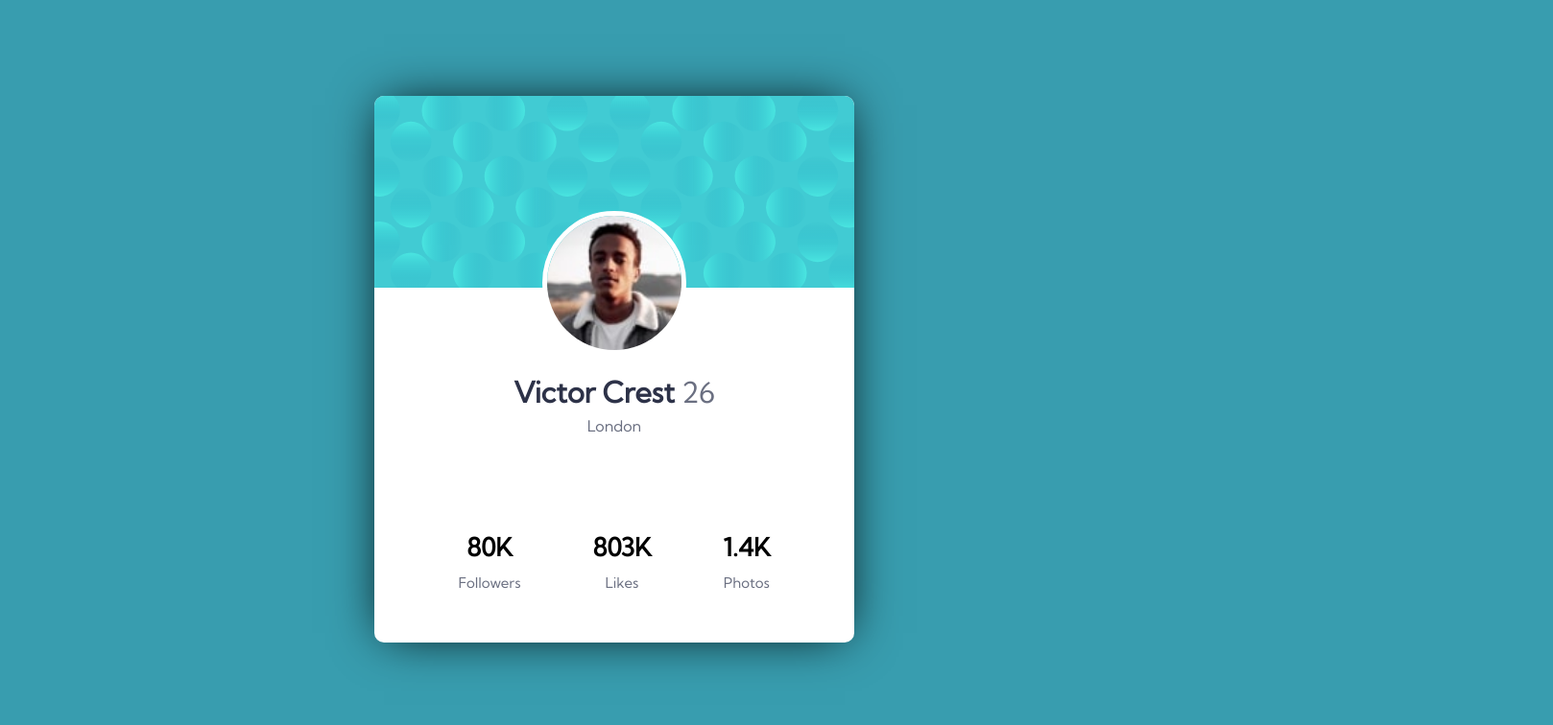
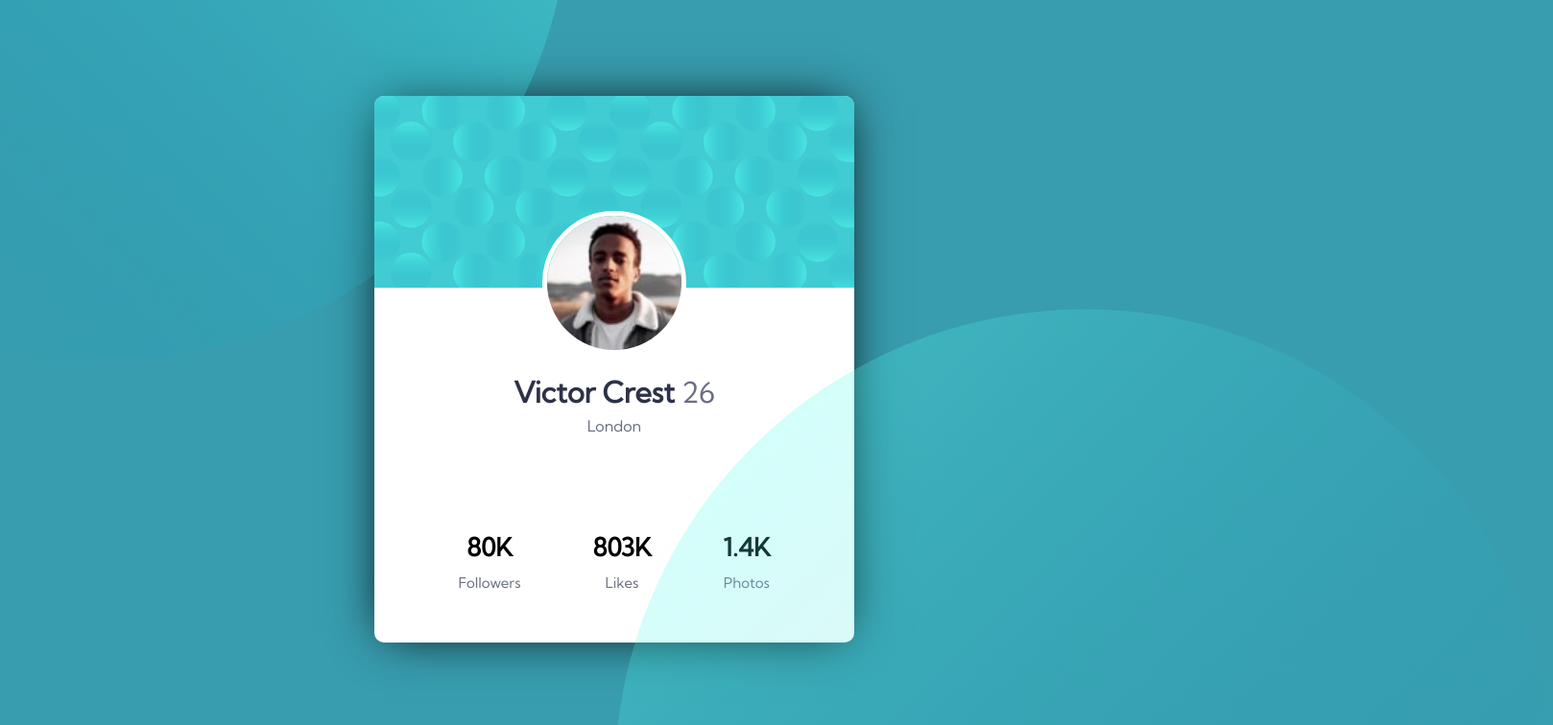
Before and after one commit to Jane72-boop/challenge-4, a plain HTML site: page index.html in a window 1280 px wide. Shown: the top 756 px of the page at 96% size, 1618 px wide, since content can reach past the window. Drawn offline with Linux system fonts and the light colour scheme.

Commit message:
Add files via upload

```diff
--- a/css/style.css
+++ b/css/style.css
@@ -9,6 +9,21 @@ html { font-size: 62.5%; }
 body {
     font-family: "Kumbh Sans", Arial, Helvetica, sans-serif;
     background-color: rgb(56, 157, 175);
+    overflow: hidden;
+}
+
+.bgImg {
+    position: absolute
+}
+
+.top {
+    top: -60em;
+    margin-left: -30%;
+}
+
+.bot {
+    margin-left: 50%;
+    bottom: -50em;
 }
 
 .comp{
--- a/index.html
+++ b/index.html
@@ -9,6 +9,9 @@
   <title>Frontend Mentor | Profile card component</title>
 </head>
 <body>
+
+  <img class="bgImg top" src="images/bg-pattern-top.svg" alt="Background pattern top">
+  <img class="bgImg bot" src="images/bg-pattern-bottom.svg" alt="Background pattern bottom">
   <main class="comp">
 
     <img id="pfpBg" src="images/bg-pattern-card.svg" alt="Random Background Pattern" srcset="">
```
